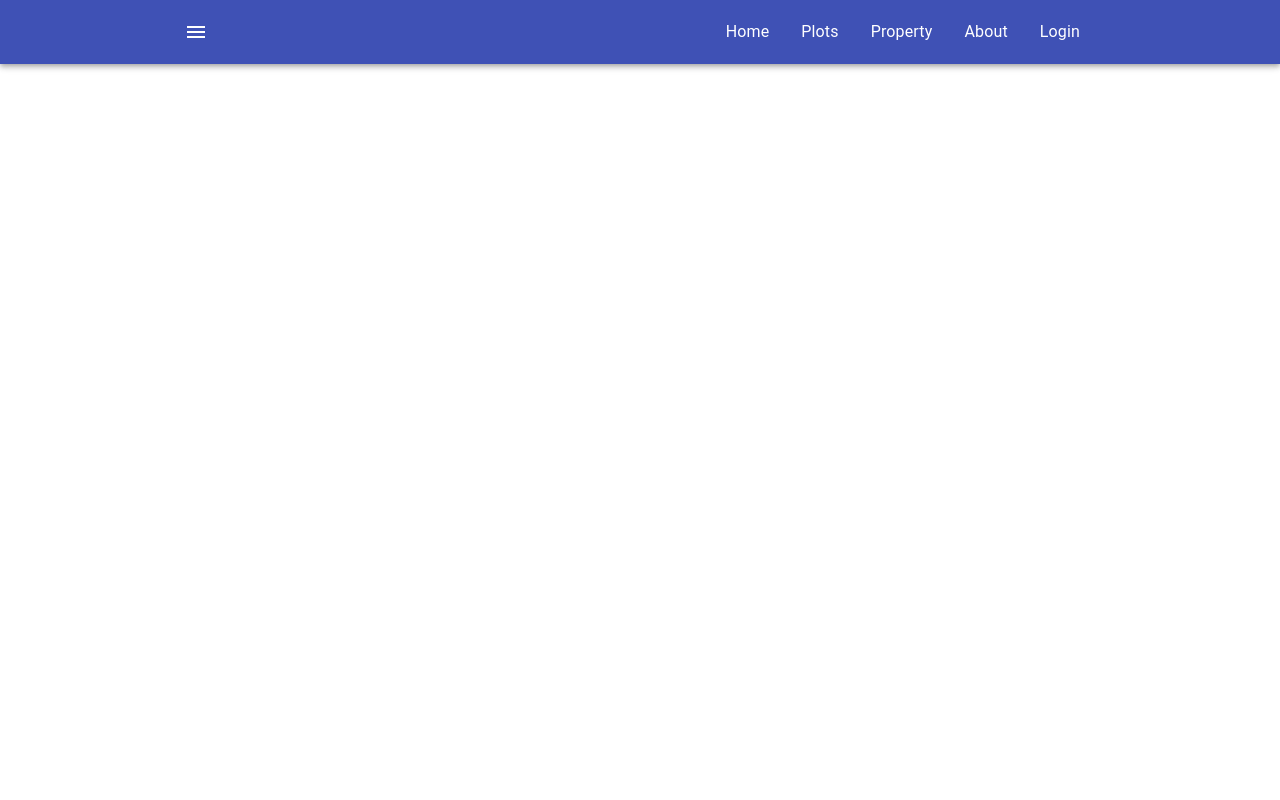
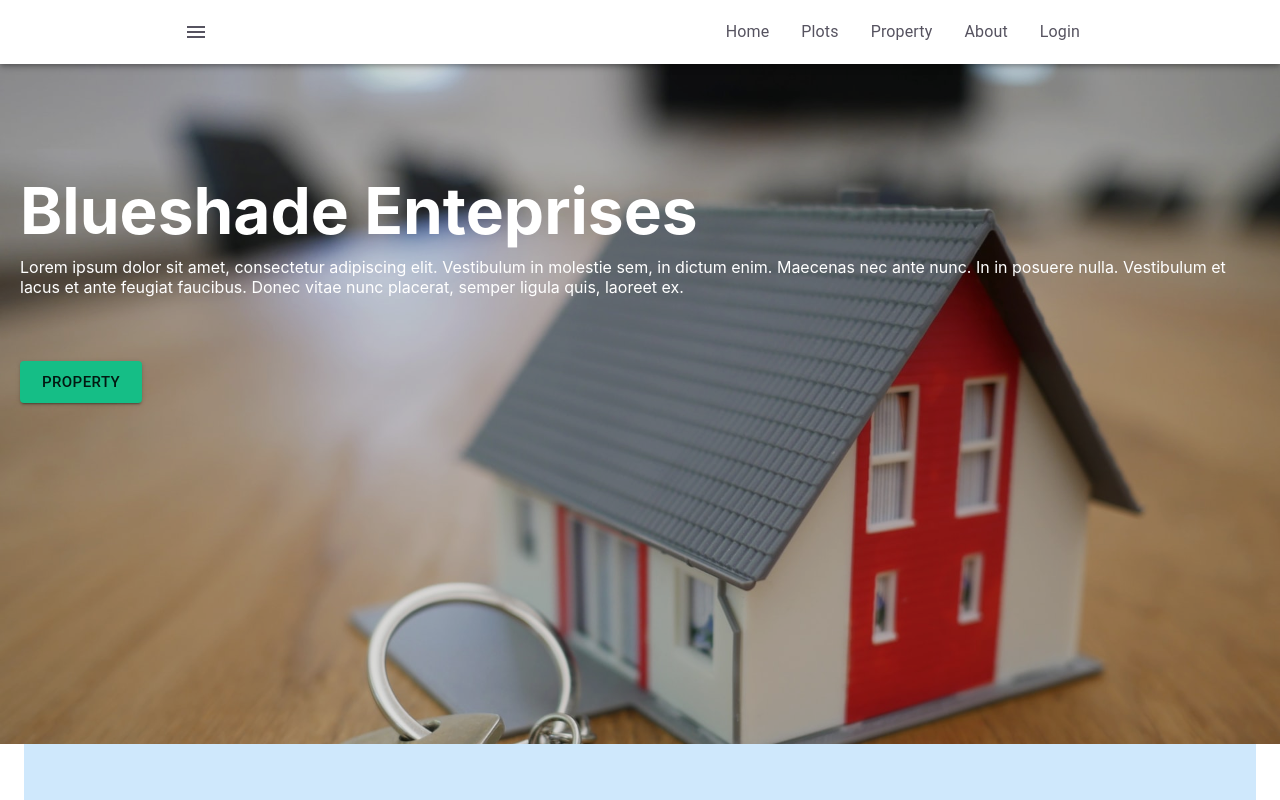
Before and after one commit to davincikab/blueshade, a React (Create React App) app: page / in a window 1280 px wide. Shown: the top 800 px of the page. Built offline with nearby package versions, Linux system fonts and the light colour scheme.

Commit message:
home page

```diff
--- a/src/App.css
+++ b/src/App.css
@@ -2,37 +2,8 @@
   text-align: center;
 }
 
-.App-logo {
-  height: 40vmin;
-  pointer-events: none;
+.app-bar {
+  /* background-color: var(--primary) !important; */
+  background-color: transparent !important;
+  color:var(--colorText) !important;
 }
-
-@media (prefers-reduced-motion: no-preference) {
-  .App-logo {
-    animation: App-logo-spin infinite 20s linear;
-  }
-}
-
-.App-header {
-  background-color: #282c34;
-  min-height: 100vh;
-  display: flex;
-  flex-direction: column;
-  align-items: center;
-  justify-content: center;
-  font-size: calc(10px + 2vmin);
-  color: white;
-}
-
-.App-link {
-  color: #61dafb;
-}
-
-@keyframes App-logo-spin {
-  from {
-    transform: rotate(0deg);
-  }
-  to {
-    transform: rotate(360deg);
-  }
-}
--- a/src/App.js
+++ b/src/App.js
@@ -1,7 +1,8 @@
 import React from 'react';
+import './App.css';
 
 // 3rd party components
-import { BrowserRouter as Router, Switch} from 'react-router-dom';
+import { BrowserRouter as Router, Switch, Route} from 'react-router-dom';
 import { makeStyles } from '@material-ui/core/styles';
 import AppBar from '@material-ui/core/AppBar';
 import Toolbar from '@material-ui/core/Toolbar';
@@ -9,12 +10,18 @@ import { Container, Hidden} from "@material-ui/core";
 import IconButton from '@material-ui/core/IconButton';
 import MenuIcon from '@material-ui/icons/Menu';
 
+// utils
+import ROUTES from './constants/routes';
+
 // local component
 import Navigation from './components/Navigation';
 import SideDrawer from './components/SideDrawer.js';
 
+// pages
+import HomePage from './pages/Home';
 
-//
+
+// styles
 const useStyles = makeStyles((theme) => ({
   root: {
     flexGrow: 1,
@@ -58,7 +65,7 @@ function App() {
       {/* <Navigation /> */}
 
       <div className={classes.root}>
-        <AppBar position="static">
+        <AppBar position="sticky" classes={{colorPrimary:"app-bar"}}>
           <Toolbar>
             <Container maxWidth="md" className={classes.navbarDisplayFlex}>
               <IconButton
@@ -86,6 +93,9 @@ function App() {
 
       <Switch>
         {/* component or pages */}
+        <Route path={ROUTES.HOME}>
+          <HomePage />
+        </Route>
       </Switch>
     </Router>
   );
--- a/src/components/Navigation/index.js
+++ b/src/components/Navigation/index.js
@@ -27,7 +27,7 @@ const useStyles = makeStyles((theme) => ({
     linkText: {
       textDecoration: `none`,
       textTransform: `capitalize`,
-      color: `white`
+      color: `#565360`
     },
     linkTextMobile:{
         textDecoration: `none`,
--- a/src/index.css
+++ b/src/index.css
@@ -1,4 +1,34 @@
+:root {
+  /* colors */
+  --primary:rgb(21, 190, 134);
+  --accent:rgb(10, 166, 172);
+  --grey:#ddd;
+  --white:#fff;
+
+  /*  font colors */
+  --colorText:#565360;
+  --colorLabel:#908E9B;
+  --colorDisabled:#E1DFE9;
+
+  /* small font */
+  --lengthSm1:0.25rem;
+  --lengthSm2:0.5rem;
+  --lengthSm3:0.75rem;
+
+  /* medium font */
+  --lengthMd1:1rem;
+  --lengthMd2:1.25rem;
+  --lengthMd3:1.5rem;
+
+  /* large fonts */
+  --lengthLg1:2rem;
+  --lengthLg2:3rem;
+  --lengthLg3:4rem;
+
+}
+
 body {
+  box-sizing: border-box;
   margin: 0;
   font-family: -apple-system, BlinkMacSystemFont, 'Segoe UI', 'Roboto', 'Oxygen',
     'Ubuntu', 'Cantarell', 'Fira Sans', 'Droid Sans', 'Helvetica Neue',
@@ -7,7 +37,6 @@ body {
   -moz-osx-font-smoothing: grayscale;
 }
 
-code {
-  font-family: source-code-pro, Menlo, Monaco, Consolas, 'Courier New',
-    monospace;
+.d-flex {
+  display: flex;
 }
--- /dev/null
+++ b/src/pages/Home/Home.css
@@ -0,0 +1,30 @@
+.main {
+    height: 80vh;
+    /* background-image: url('images/tierra-mallorca-rgJ1J8SDEAY-unsplash.jpg'); */
+    background-size: cover;
+    align-items: center;
+    justify-content: center;
+    flex-direction: column;
+    padding:var(--lengthMd2);
+    color:var(--white);
+    background-color: var(--grey);
+    background-blend-mode: multiply;
+}
+
+.inner_main {
+    height: 60vh;
+}
+
+h2 {
+    font-size: var(--lengthLg3);
+    margin: var(--lengthSm2) 0;
+}
+
+.cta-section {
+    margin: var(--lengthLg3) 0;
+}
+
+.btn {
+    background-color: var(--primary) !important;
+    color:var(--white);
+}
--- /dev/null
+++ b/src/pages/Home/index.js
@@ -0,0 +1,42 @@
+import React from 'react';
+import './Home.css';
+
+import { Container, Button, Typography } from '@material-ui/core';
+import { makeStyles } from '@material-ui/core/styles';
+
+
+export default class HomePage extends React.Component {
+    render() {
+        return (
+            <>
+            <div className="main d-flex"
+                style={{
+                    backgroundImage:`url('images/tierra-mallorca-rgJ1J8SDEAY-unsplash.jpg')`
+                }}
+            >
+                <div className="inner_main">
+                    <h2>Blueshade Enteprises</h2>
+                    <div>
+                        Lorem ipsum dolor sit amet, consectetur adipiscing elit. Vestibulum in molestie sem, in dictum enim. Maecenas nec ante nunc. In in posuere nulla. Vestibulum et lacus et ante feugiat faucibus.
+                        Donec vitae nunc placerat, semper ligula quis, laoreet ex.
+                    </div>
+
+                    <div className="cta-section">
+                        <Button variant="contained" size="large" classes={{contained:'btn'}}>
+                            Property
+                        </Button>
+                    </div>
+                </div>
+
+                <div>
+
+                </div>
+            </div>
+
+            <Container maxWidth="lg">
+                <Typography component="div" style={{ backgroundColor: '#cfe8fc', height: '50vh' }} />
+            </Container>
+        </>
+        )
+    }
+}
```
Also changed, not shown: public/images/tierra-mallorca-rgJ1J8SDEAY-unsplash.jpg (added), src/assets/images/tierra-mallorca-rgJ1J8SDEAY-unsplash.jpg (added).
